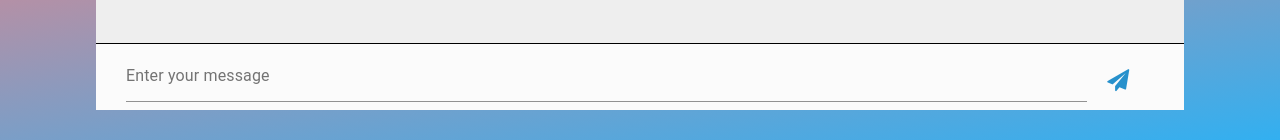
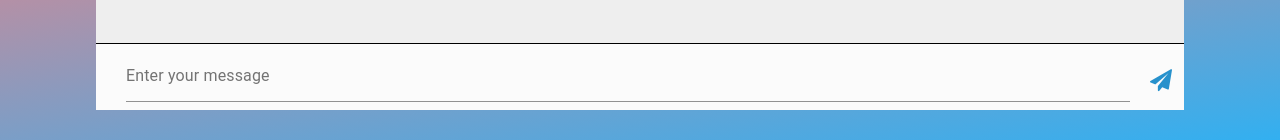
Before and after one commit to Petrashchuk/chat, a React (Create React App) app in the folder react_chat/: page / in a window 1280 px wide. Shown: the part 657-797 px from the top of the page. Built offline with nearby package versions, Linux system fonts and the light colour scheme.

Commit message:
change textField Size

```diff
--- a/react_chat/src/Components/Chat_container/Chat_container.jsx
+++ b/react_chat/src/Components/Chat_container/Chat_container.jsx
@@ -38,7 +38,7 @@ class Chat_container extends React.PureComponent {
                 <footer>
                     <div className='footer-wrapper'>
                         <TextField onChange={e => this.setState({textValue: e.target.value})}
-                                   style={{width: "90%", marginLeft: 20, paddingTop: 10}} id="standard-basic"
+                                   style={{width: "94%", marginLeft: 20, paddingTop: 10}} id="standard-basic"
                                    label="Enter your message"/>
                         <FontAwesome handleClick={this.sendMessage} className={'fa fa-paper-plane'}
                                      style={iconStyle}/>
```
